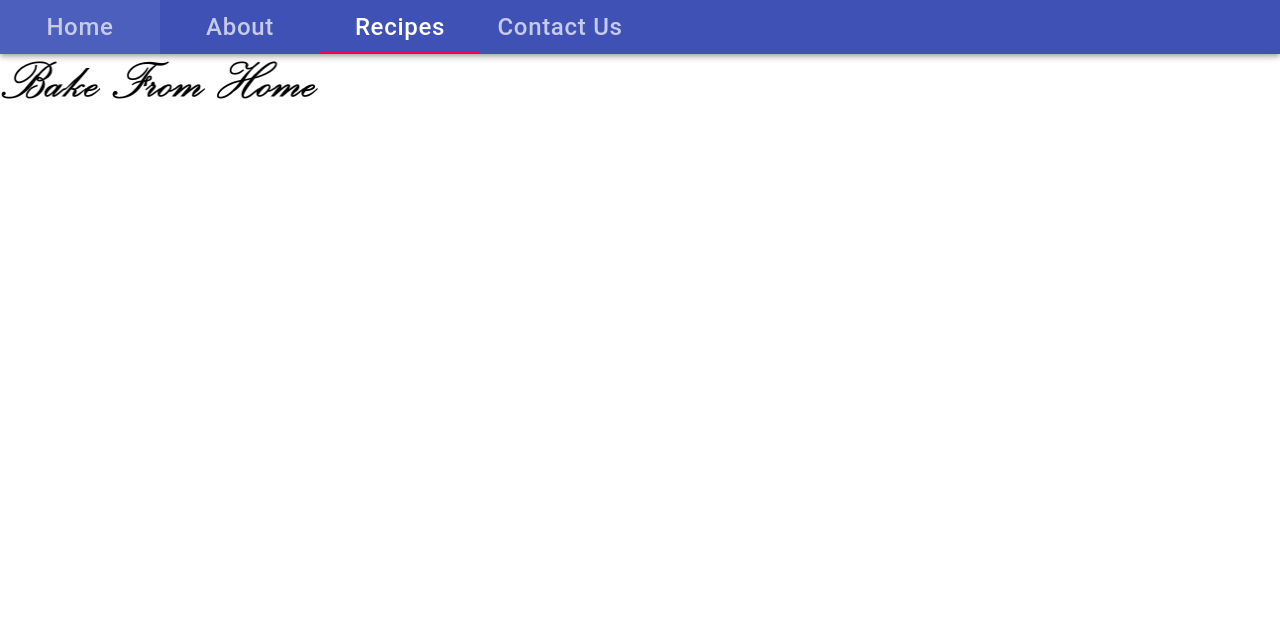
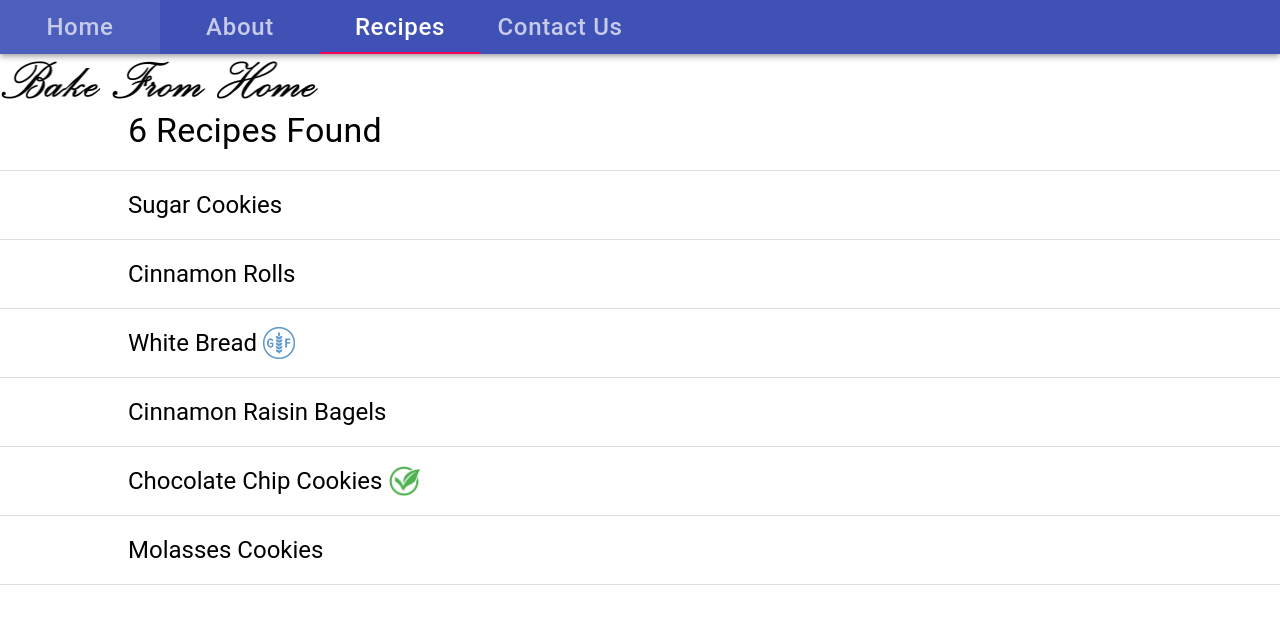
Before and after one commit to chrisvettese/SEG3125-React-Lab, a React (Create React App) app: page /recipes in a window 1280 px wide. Shown: the top 624 px of the page. Built offline with nearby package versions, Linux system fonts and the light colour scheme.

Commit message:
Worked on filter page

```diff
--- a/src/Common.js
+++ b/src/Common.js
@@ -5,6 +5,7 @@ import Tab from "@material-ui/core/Tab";
 import logo from "./resources/logo.png";
 import React, {Fragment, useState} from "react";
 import {withStyles} from "@material-ui/core";
+import Divider from "@material-ui/core/Divider";
 
 const styles = {
     logo: {
@@ -22,6 +23,16 @@ const NavTab = withStyles({
         }
     }
 })(Tab);
+
+export function Divide() {
+    return (
+        <Fragment>
+            <br/>
+            <Divider/>
+            <br/>
+        </Fragment>
+    );
+}
 
 function NavBar() {
     const history = useHistory();
--- a/src/Finder.js
+++ b/src/Finder.js
@@ -1,10 +1,55 @@
 import React, {Fragment} from "react";
-import NavBar from "./Common";
+import NavBar, {Divide} from "./Common";
+import Typography from "@material-ui/core/Typography";
+import recipeData from "./resources/recipeText";
+import Vegan from "./resources/vegan.png"
+import GlutenFree from "./resources/glutenFree.png"
+import Grid from "@material-ui/core/Grid";
+
+const styles = {
+    recipeMargin: {
+        marginLeft: "10%",
+        maxWidth: "70%"
+    },
+    dietIcon: {
+        width: "2em",
+        height: "2em"
+    }
+};
+
+function Icons({rIndex}) {
+    if (recipeData.vegan[rIndex]) {
+        return <img src={Vegan} style={styles.dietIcon} title="Vegan" alt="Vegan"/>
+    }
+    if (recipeData.glutenFree[rIndex]) {
+        return <img src={GlutenFree} style={styles.dietIcon} title="Gluten Free" alt="Gluten Free"/>
+    }
+    return <Fragment/>
+}
 
 function Finder() {
+    const recipesFound = new Array(recipeData.recipeNames.length);
+    for (let i = 0; i < recipesFound.length; i++) {
+        recipesFound[i] = i;
+    }
     return (
         <Fragment>
             <NavBar/>
+            <Typography style={styles.recipeMargin} variant="h4">{recipesFound.length + " Recipes Found"}</Typography>
+            <Divide/>
+            {
+                recipesFound.map(i => {
+                    return (
+                        <Fragment key={i}>
+                            <Grid container style={styles.recipeMargin}>
+                                <Typography variant={"h5"}>{recipeData.recipeNames[i] + "\u00a0"}</Typography>
+                                <Icons rIndex={i}/>
+                            </Grid>
+                            <Divide/>
+                        </Fragment>
+                    )
+                })
+            }
         </Fragment>
     );
 }
--- a/src/Recipes.js
+++ b/src/Recipes.js
@@ -1,9 +1,9 @@
-import React, {Fragment} from "react";
+import React from "react";
 import {Route} from "react-router-dom";
 import {HashLink} from 'react-router-hash-link';
 import Typography from "@material-ui/core/Typography";
 import Rating from '@material-ui/lab/Rating';
-import NavBar from "./Common";
+import NavBar, {Divide} from "./Common";
 import Grid from "@material-ui/core/Grid";
 
 import recipeData from "./resources/recipeText";
@@ -19,7 +19,7 @@ const styles = {
     recipeParagraph: {
         marginLeft: "10%",
         maxWidth: "70%",
-        fontSize: "1.2em",
+        fontSize: "1.1em",
         whiteSpace: "pre-line"
     },
     recipeStandard: {
@@ -27,16 +27,6 @@ const styles = {
         maxWidth: "70%"
     }
 };
-
-function Divide() {
-    return (
-        <Fragment>
-            <br/>
-            <Divider/>
-            <br/>
-        </Fragment>
-    );
-}
 
 function Recipes() {
     const path = window.location.pathname.substring(9);
@@ -66,7 +56,7 @@ function Recipes() {
                 <Divider orientation="vertical" flexItem/>
                 <Typography>{"\u00a0"}</Typography>
                 <HashLink to={window.location.pathname + "#reviews"}>
-                    <Typography>{recipeReviews.ratings[rIndex].length + reviewWord}</Typography>
+                    <Typography style={{fontSize: "1.1em"}}>{recipeReviews.ratings[rIndex].length + reviewWord}</Typography>
                 </HashLink>
             </Grid>
             <br/>
@@ -85,13 +75,13 @@ function Recipes() {
             <Divide/>
             <Typography style={styles.recipeStandard} variant="h4" id="reviews">Reviews</Typography>
             <Grid container style={styles.recipeStandard}>
-                <Typography>{ratingAvg + "\u00a0"}</Typography>
+                <Typography style={{fontSize: "1.1em"}}>{ratingAvg + "\u00a0"}</Typography>
                 <Divider orientation="vertical" flexItem/>
                 <Typography>{"\u00a0"}</Typography>
                 <Rating value={ratingAvgNum} precision={0.1} readOnly/>
                 <Typography>{"\u00a0"}</Typography>
                 <Divider orientation="vertical" flexItem/>
-                <Typography>{"\u00a0" + recipeReviews.ratings[rIndex].length + reviewWord}</Typography>
+                <Typography style={{fontSize: "1.1em"}}>{"\u00a0" + recipeReviews.ratings[rIndex].length + reviewWord}</Typography>
             </Grid>
         </Route>
     )
```
Also changed, not shown: src/resources/glutenFree.png (added), src/resources/recipeText.js, src/resources/vegan.png (added).
